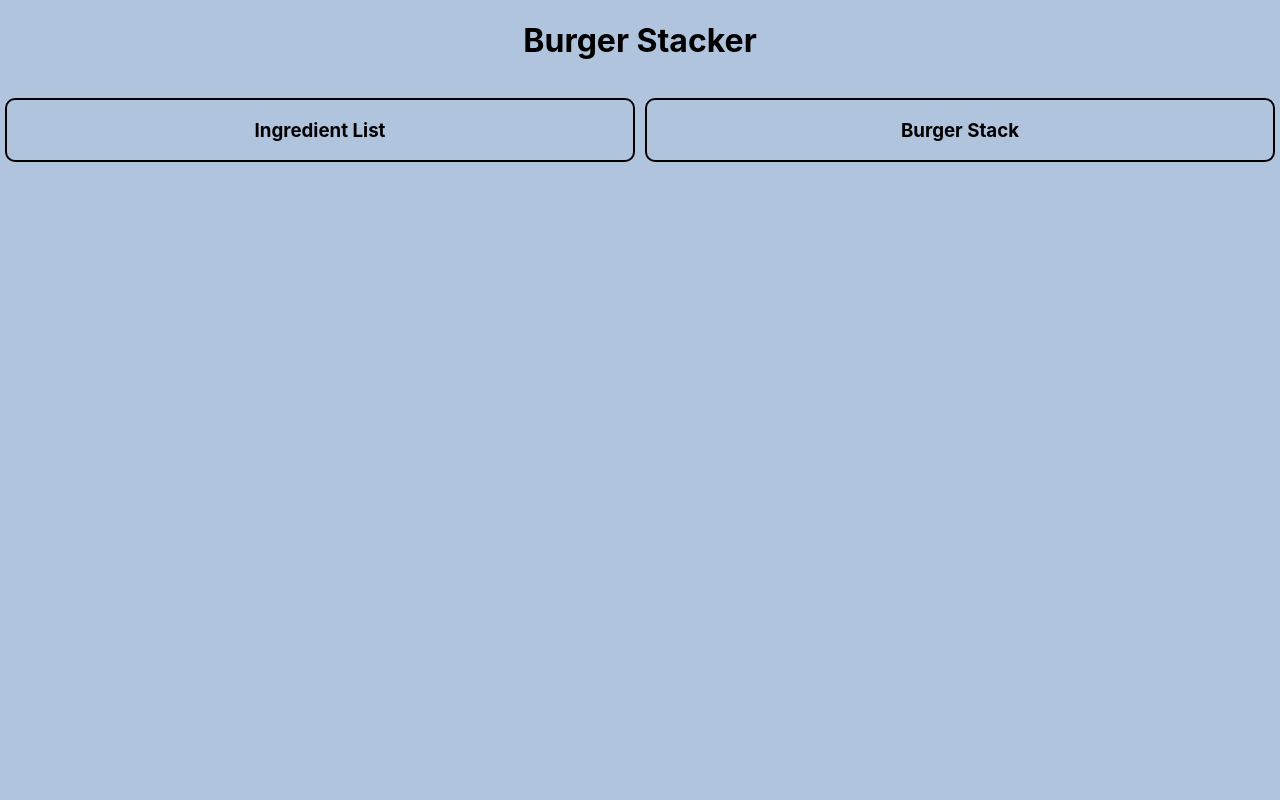
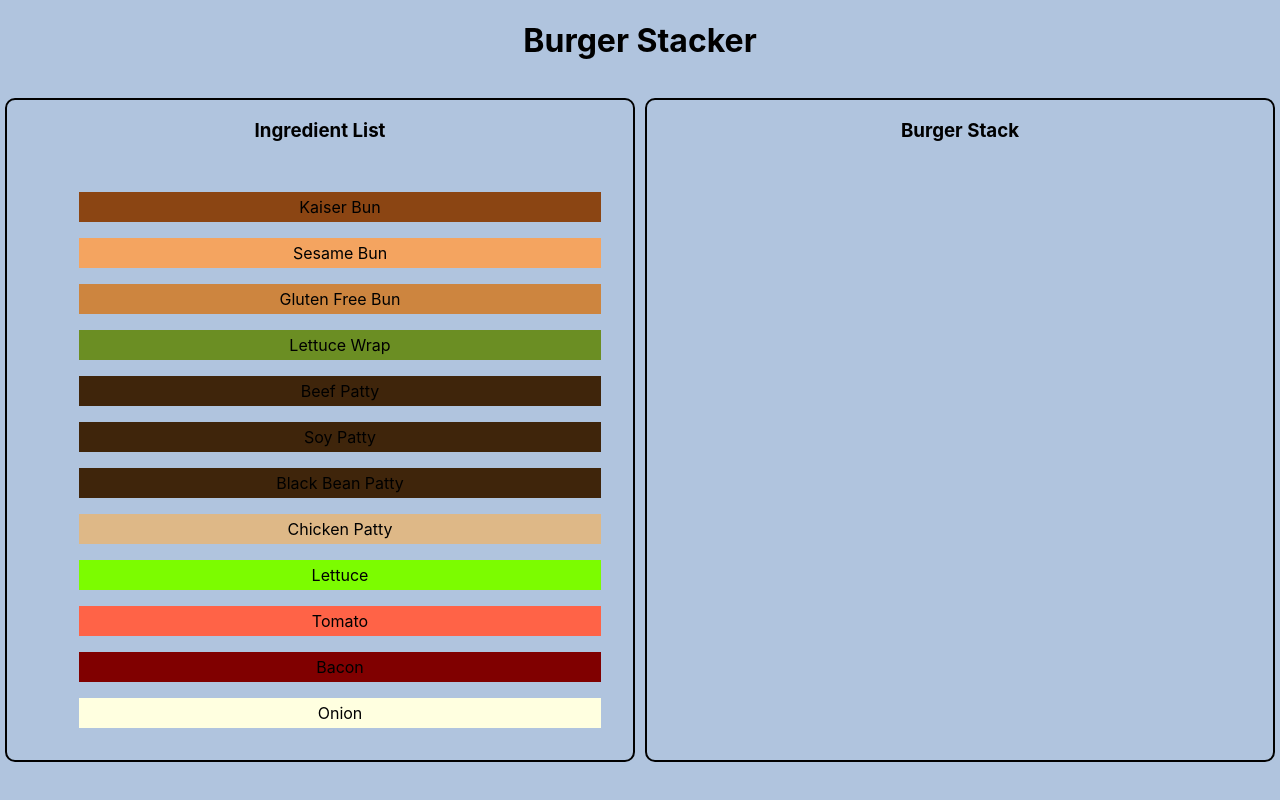
Before and after one commit to BeccaK8/burger-stacker, a React (Create React App) app: page / in a window 1280 px wide. Built offline with nearby package versions, Linux system fonts and the light colour scheme.

Commit message:
add ingredient component and show in inglist

```diff
--- a/src/App.css
+++ b/src/App.css
@@ -5,6 +5,10 @@
 
 ul {
   list-style: none;
+}
+
+p {
+  padding: 5px;
 }
 
 .panes {
--- a/src/IngList.js
+++ b/src/IngList.js
@@ -3,14 +3,31 @@
 // this clickable item will be rendered by another component, called Ingredient
 
 import React, { Component } from "react";
+import Ingredient from "./Ingredient";
 
 export default class IngList extends Component {
     render () {
-        console.log('the props in IngList', this.props);
+        // Use destructuring syntax to isolate anything brought in from props
+        const { ingredients } = this.props;
+        // console.log('the props in IngList', ingredients);
+
+        let allIngs = ingredients.map((ing, i) => (
+            // this map will immediately return one item per loop iteration
+            <li key={i}>
+                <Ingredient
+                    ingredient={ing}
+                    clickFunc={() => {console.log('clickFunc')}}
+                    itemKey={i}
+                />
+            </li>
+        ));
 
         return (
             <section class="pane">
                 <h3>Ingredient List</h3>
+                <ul>
+                    { allIngs }
+                </ul>
             </section>
         );
     }
--- /dev/null
+++ b/src/Ingredient.js
@@ -0,0 +1,30 @@
+// displays an individual ingredient
+// we'll use name and color from the ingredient
+// each ingredient object will come from props
+// and this component will be clickable
+// if the component is rendered by IngList
+// then the click will add the ingredient to the burger
+// if the component is rendered by BurgerPane
+// then the click will remove it from the burger
+
+import React, { Component } from "react";
+
+export default class Ingredient extends Component {
+
+    render () {
+        // console.log('this is props in Ingredient', this.props);
+        // destructure our ingredient k:v pairs for easy reference
+        const { name, color } = this.props.ingredient;
+
+
+        return (
+            <p
+                style={{backgroundColor: color}}
+                onClick={this.props.clickFunc}
+                id={this.props.itemKey}
+            >
+                { name }
+            </p>
+        );
+    }
+}
```
